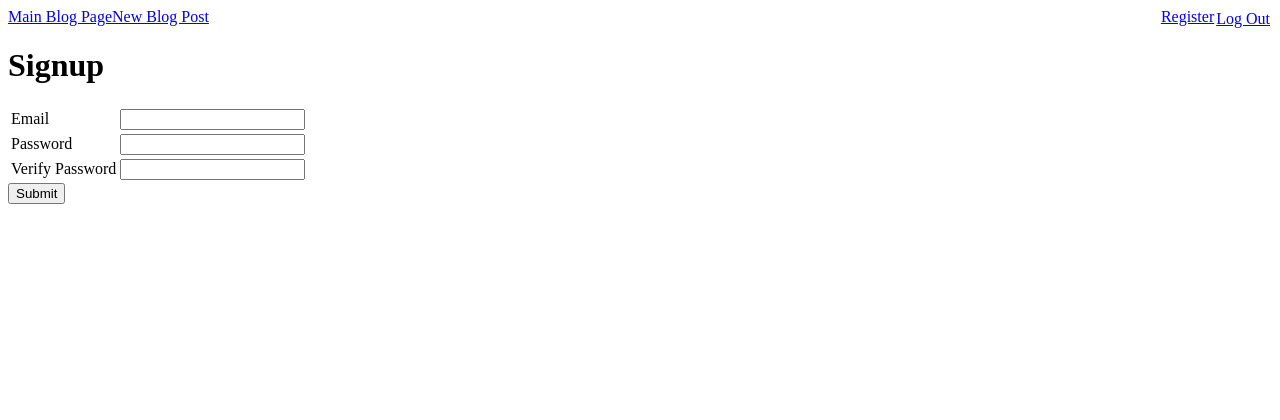
After one commit to Kylar182/build-a-blog, a Flask app: page /register in a window 1280 px wide. The commit adds this page. Shown: the top 420 px of the page. Run offline with Flask 2, Linux system fonts and the light colour scheme.

Commit message:
Functional by User Start

```diff
--- a/main.py
+++ b/main.py
@@ -11,21 +11,86 @@ app.secret_key = '3j2kl3j4kl123j415@@28n'
 class Blog(db.Model):
 
     id = db.Column(db.Integer, primary_key=True)
-    #name = db.Column(db.String(120))
     title = db.Column(db.String(120))
     body = db.Column(db.String(1200))
+    owner_id = db.Column(db.Integer, db.ForeignKey('user.id'))
 
-    def __init__(self, title, body):
-        #self.name = name
+    def __init__(self, title, body, owner):
         self.title = title
         self.body = body
+        self.owner = owner
+
+class User(db.Model):
+
+    id = db.Column(db.Integer, primary_key=True)
+    email = db.Column(db.String(120), unique=True)
+    password = db.Column(db.String(120))
+    blogz = db.relationship('Blog', backref='owner')
+
+    def __init__(self, email, password):
+        self.email = email
+        self.password = password
 
 @app.route('/', methods=['POST', 'GET'])
 def home():
     return redirect("/blog")
 
+@app.route('/register', methods=['GET','POST'])
+def register():
+    password_error = ''
+    verify_error = ''
+    email_error = ''
+    password = ''
+    verify = ''
+    email = ''
+
+    if request.method == 'POST':
+        email = (request.form['email'])
+        password = (request.form['password'])
+        verify = (request.form['verify'])
+
+        if password == '' or len(password) < 3 or len(password) > 20 or ' ' in password:
+            password_error = 'Password Invalid'
+        if verify != password:
+            verify_error = 'Password Invalid'
+        if len(email) < 3 or len(email) > 50 or ' ' in email or '.' not in email or '@' not in email:
+            email_error = 'Email Invalid'
+        existing_user = User.query.filter_by(email=email).first()
+        if existing_user:
+            email_error = 'Email in Database'
+
+        if password_error == '' and email_error == '':
+            new_user = User(email, password)
+            db.session.add(new_user)
+            db.session.commit()
+            session['email'] = email
+            return redirect('/')
+
+    return render_template('signup.html',title="Signups", password_error=password_error, verify_error=verify_error, email_error=email_error, email=email, )
+
+@app.before_request
+def require_login():
+    allowed_routes=['login', 'register']
+    if request.endpoint not in allowed_routes and 'email' not in session:
+        return redirect('/login')
+
+@app.route('/login', methods=['GET','POST'])
+def login():
+    if request.method == 'POST':
+        email = request.form['email']
+        password = request.form['password']
+        user = User.query.filter_by(email=email).first()
+        if user and user.password == password:
+            session['email'] = email
+            return redirect('/')
+        else:
+            flash("You failed Dummy", "error")
+
+    return render_template("login.html")
+
 @app.route('/blog', methods=['POST', 'GET'])
 def index():
+    current_user = User.query.filter_by(email=session['email']).first()
     if request.args.get('id'):
         blog_posts = Blog.query.filter_by(id=request.args.get('id')).all()
         title_h1 = blog_posts[0].title
@@ -34,20 +99,25 @@ def index():
         blog_posts = Blog.query.filter_by().all()
         title_h1 = "Build a Blog"
         body = ''
-    print(title_h1)
-    return render_template('blog.html', title_h1=title_h1, blog_posts=blog_posts, body=body)
+    blogz = Blog.query.filter_by(owner=current_user).all()
+    return render_template('blog.html', title_h1=title_h1, blog_posts=blog_posts, body=body, blogz=blogz)
 
 @app.route('/newpost', methods=['POST', 'GET'])
 def new_post():
     if request.method == 'POST':
         new_title = request.form['title']
         new_body = request.form['body']
-        new_blog = Blog(new_title, new_body)
+        current_user = User.query.filter_by(email=session['email']).first()
+        new_blog = Blog(new_title, new_body, current_user)
         db.session.add(new_blog)
         db.session.commit()
 
     return render_template('newpost.html')
 
+@app.route('/logout')
+def logout():
+    del session['email']
+    return redirect('/')
 
 if __name__ == '__main__':
     app.run()
--- a/templates/base.html
+++ b/templates/base.html
@@ -3,15 +3,28 @@
     <head>
         <title>{{title}}</title>
         <style>
+            .error {color: red}
             .big {height: 10vh; width: 20vw;}
+            .marginleft {margin: 2px%; float: left;}
+            .marginright {margin: 2px; float: right;}
         </style>
     </head>
 <body style="height: 100vh">
-    <div>
-    <a href="./blog">Main Blog Page</a>
-    <a href="./newpost">New Blog Post</a>
+    <div class="marginleft">
+        <a href="./blog">Main Blog Page</a>
+    </div>
+    <div class="marginleft"></div>
+        <a href="./newpost">New Blog Post</a>
+    </div>
+    <div class="marginright">
+        <a href="./logout">Log Out</a>
     </div>
 
+    {% if email not in session %}
+    <div style="float: right">
+        <a href="./register">Register</a>
+    </div>
+    {% endif %}
 
     {% block content %}
     {% endblock %}
--- a/templates/newpost.html
+++ b/templates/newpost.html
@@ -13,7 +13,7 @@
             <br>
             <br>
             Body:
-            <textarea class=big type="text" name='body'></textarea>
+            <textarea class=big type="text" name='body' maxlength='1200'></textarea>
         </label>
         </div>
         <br>
--- /dev/null
+++ b/templates/signup.html
@@ -0,0 +1,26 @@
+{% extends "base.html" %}
+
+{% block content %}
+
+<h1>Signup</h1>
+<form method='POST'>
+    <table>
+        <tr>
+            <td><label>Email</label></td>
+            <td><input name="email" type="text" style="display:inline" value="{{email}}"/></td>
+            <td><span class="error">{{email_error}}</span></td>
+        </tr>
+        <tr>
+            <td><label>Password</label></td>
+            <td><input name="password" type="password" value="{{password}}"/></td>
+            <td><span class="error">{{password_error}}</span></td>
+        </tr>
+        <tr>
+            <td><label>Verify Password</label></td>
+            <td><input name="verify" type="password" value="{{verify}}"/></td>
+            <td><span class="error">{{verify_error}}</span></td>
+        </tr>
+    </table>
+    <input type="submit"/>
+</form>
+{% endblock %}
```
Also changed, not shown: templates/login.html (added, +17 -0 lines).
